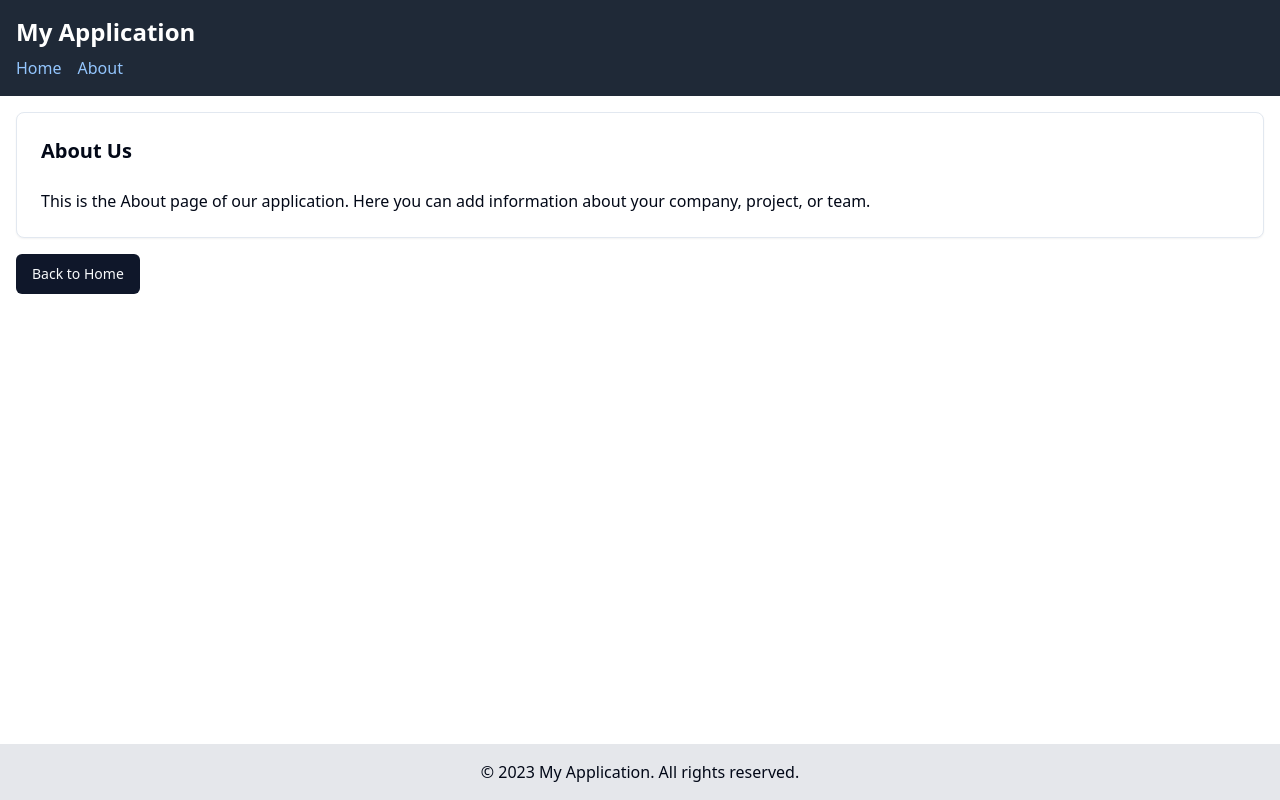
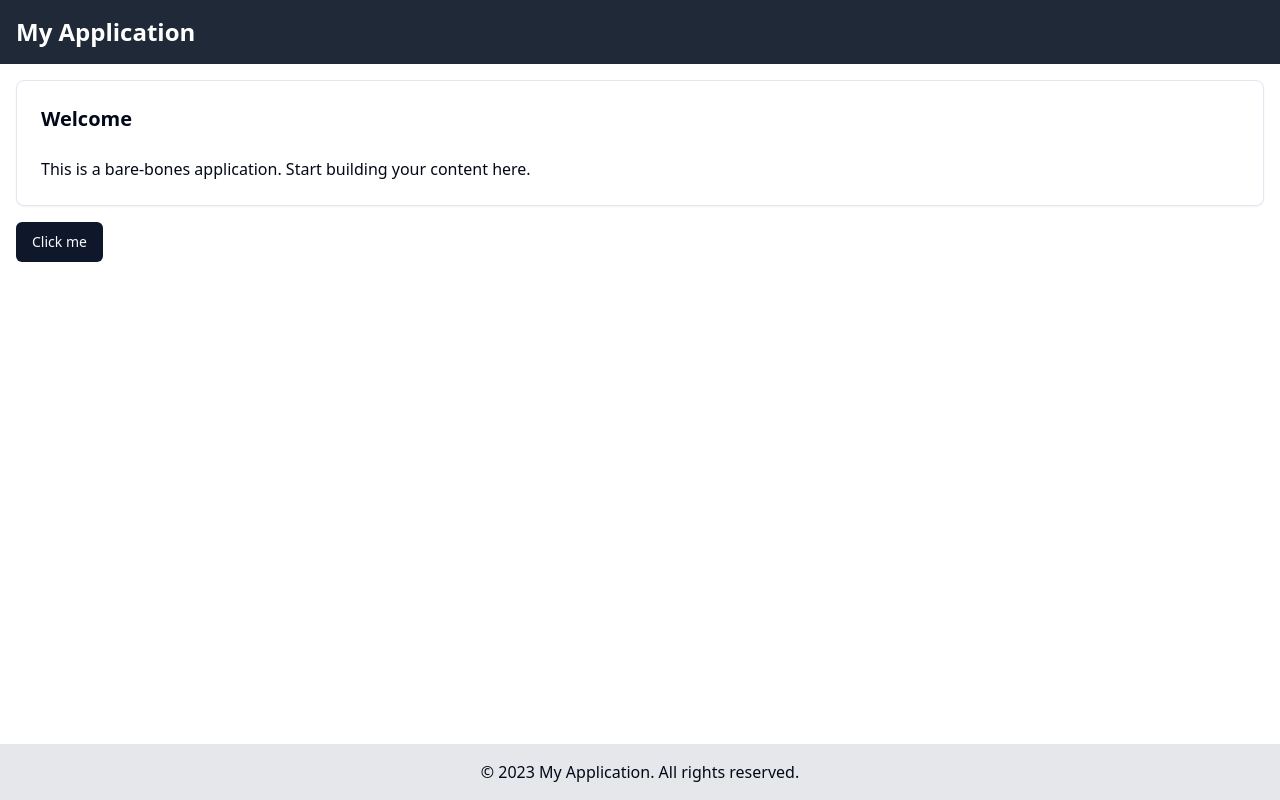
Before and after one commit to GPT-Engineer-App-Dev/minimal-magic, a React (Vite) app: page / in a window 1280 px wide. Built offline with nearby package versions, Linux system fonts and the light colour scheme.

Commit message:
Reverted to edit f345ae78-ed98-4421-bb55-ac612636e14d: "GPT Engineer Update"

```diff
--- a/src/pages/Index.jsx
+++ b/src/pages/Index.jsx
@@ -1,32 +1,25 @@
 import React from 'react';
 import { Card, CardHeader, CardContent } from '@/components/ui/card';
 import { Button } from '@/components/ui/button';
-import { Link } from 'react-router-dom';
 
-const About = () => {
+const Index = () => {
   return (
     <div className="min-h-screen flex flex-col">
       <header className="bg-gray-800 text-white p-4">
         <h1 className="text-2xl font-bold">My Application</h1>
-        <nav className="mt-2">
-          <Link to="/" className="text-blue-300 hover:text-blue-100 mr-4">Home</Link>
-          <Link to="/about" className="text-blue-300 hover:text-blue-100">About</Link>
-        </nav>
       </header>
 
       <main className="flex-grow p-4">
         <Card className="mb-4">
           <CardHeader>
-            <h2 className="text-xl font-semibold">About Us</h2>
+            <h2 className="text-xl font-semibold">Welcome</h2>
           </CardHeader>
           <CardContent>
-            <p>This is the About page of our application. Here you can add information about your company, project, or team.</p>
+            <p>This is a bare-bones application. Start building your content here.</p>
           </CardContent>
         </Card>
 
-        <Button asChild>
-          <Link to="/">Back to Home</Link>
-        </Button>
+        <Button>Click me</Button>
       </main>
 
       <footer className="bg-gray-200 p-4 text-center">
@@ -36,4 +29,4 @@ const About = () => {
   );
 };
 
-export default About;
+export default Index;
```
